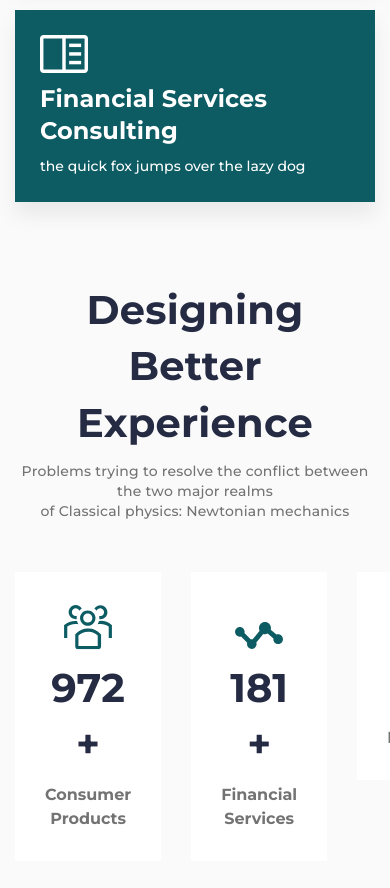
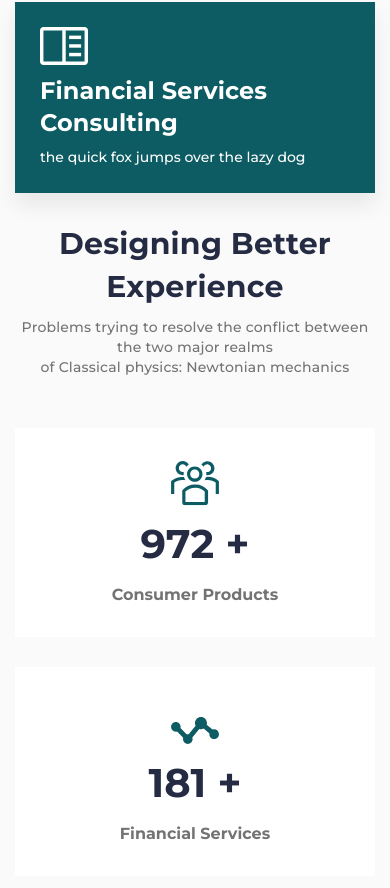
Before and after one commit to AndriiShopiak/relvise, a plain HTML site: page index.html in a window 390 px wide. Shown: the part 1069-1957 px from the top of the page. Drawn offline with Linux system fonts and the light colour scheme.

Commit message:
finished adaptive advantages

```diff
--- a/css/style.css
+++ b/css/style.css
@@ -127,6 +127,11 @@ body {
     line-height: 142%;
     font-weight: 700;
 }
+@media (max-width: 408px){
+    .header-block__title {
+        font-size: 30px;
+    }
+}
 .header-block__title:not(:last-child) {
     margin: 0px 0px 10px 0px;
 }
@@ -164,7 +169,7 @@ body {
 }
 @media (max-width:479px) {
     .main-block__title {
-        font-size: 42px;
+        font-size: 40px;
     }
 }
 .main-block__text {
@@ -307,6 +312,16 @@ body {
 .advantages {
     padding: 80px 0px;
 }
+@media (max-width:992px){
+    .advantages {
+        padding: 50px 0px;
+    }
+}
+@media (max-width:767px){
+    .advantages {
+        padding: 30px 0px;
+    }
+}
 .advantages__container {
 }
 .advantages__header {
@@ -314,11 +329,23 @@ body {
 }
 .advantages__body {
     display: flex;
-    margin: 0px -15px;
+    flex-wrap: wrap;
+    margin: 0px -15px -30px;
 }
 .advantages__column {
     padding: 0px 15px;
     flex: 0 1 25%;
+}
+@media (max-width:1020px) {
+    .advantages__column {
+        flex: 0 1 50%;
+        margin: 0px 0px 30px 0px;
+    }
+}
+@media (max-width:560px) {
+    .advantages__column {
+        flex: 0 1 100%;
+    }
 }
 .advantages__item {
     background: #fff;
```
